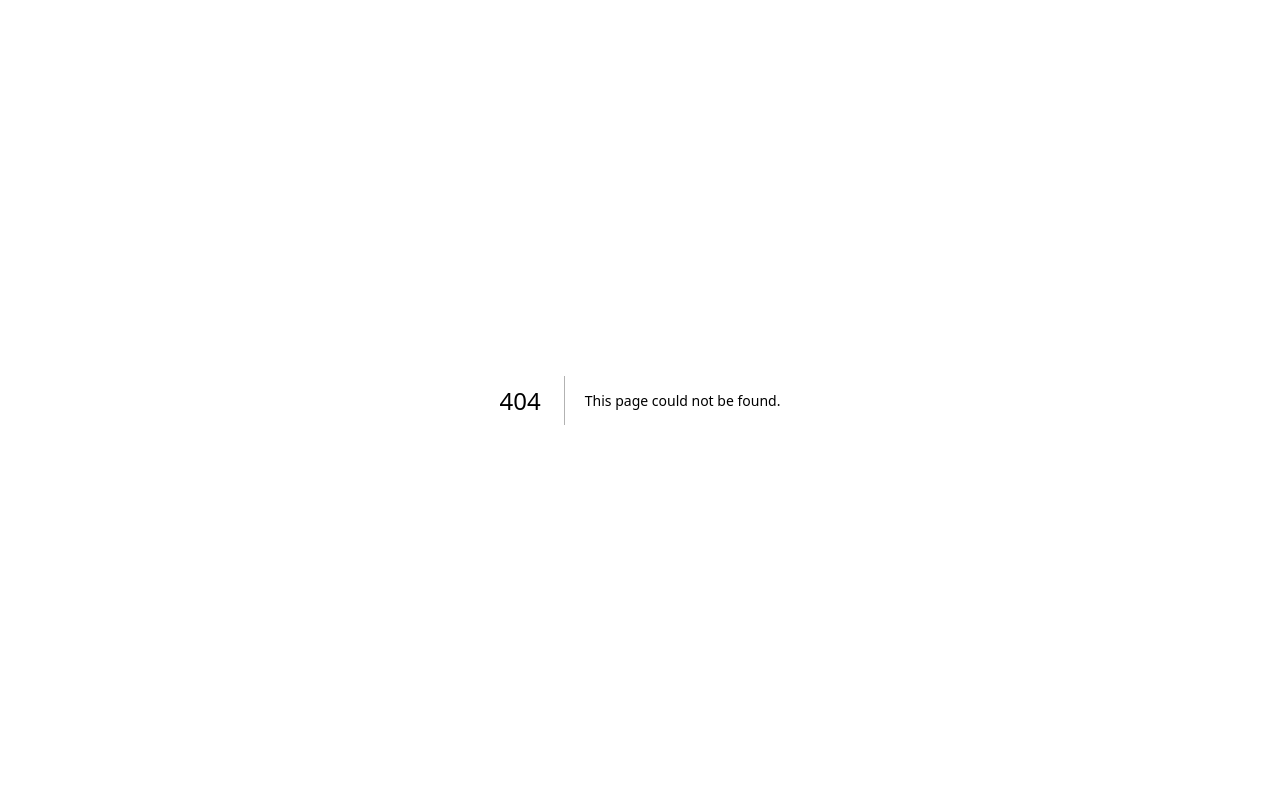
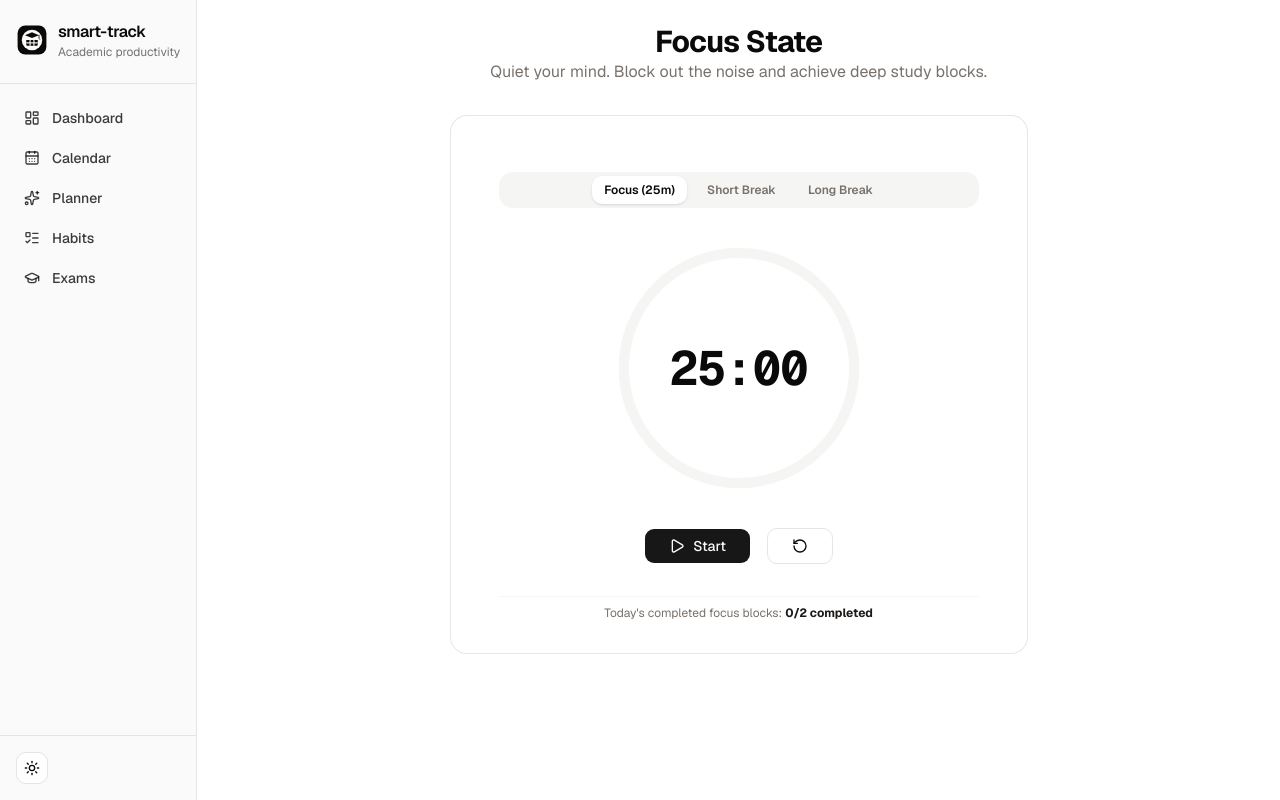
Before and after one commit to abdul-rahman-0x/smart-track, a Next.js app: page /focus in a window 1280 px wide. Before the commit this address had no page. Built offline with nearby package versions, Linux system fonts and the light colour scheme; no server answers; the database is empty; sample sign-in values are in the browser's storage.

Commit message:
feat: create FocusPage component with authentication check and initial focus count retrieval for user sessions

```diff
--- /dev/null
+++ b/app/(dashboard)/focus/page.tsx
@@ -0,0 +1,15 @@
+import React from "react";
+import { redirect } from "next/navigation";
+import { auth } from "@/auth";
+import { getTodayFocusCount } from "./actions";
+import { FocusClient } from "./focus-client";
+
+export default async function FocusPage() {
+    const session = await auth();
+    if (!session?.user?.id) redirect("/login");
+
+    // Load the user's completed focus blocks for today (used to enforce limits)
+    const initialFocusCount = await getTodayFocusCount();
+
+    return <FocusClient initialFocusCount={initialFocusCount} />;
+}
```
